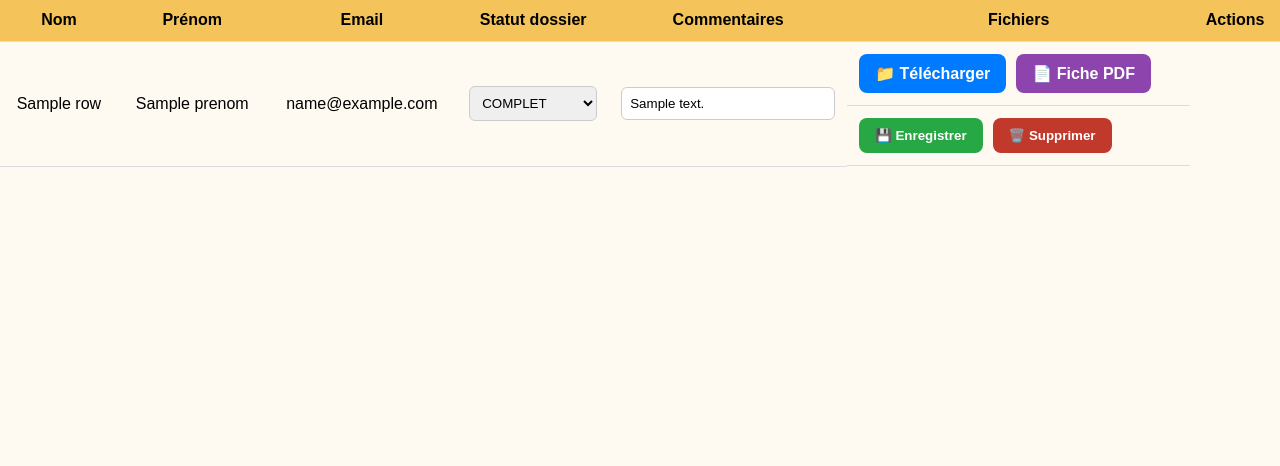
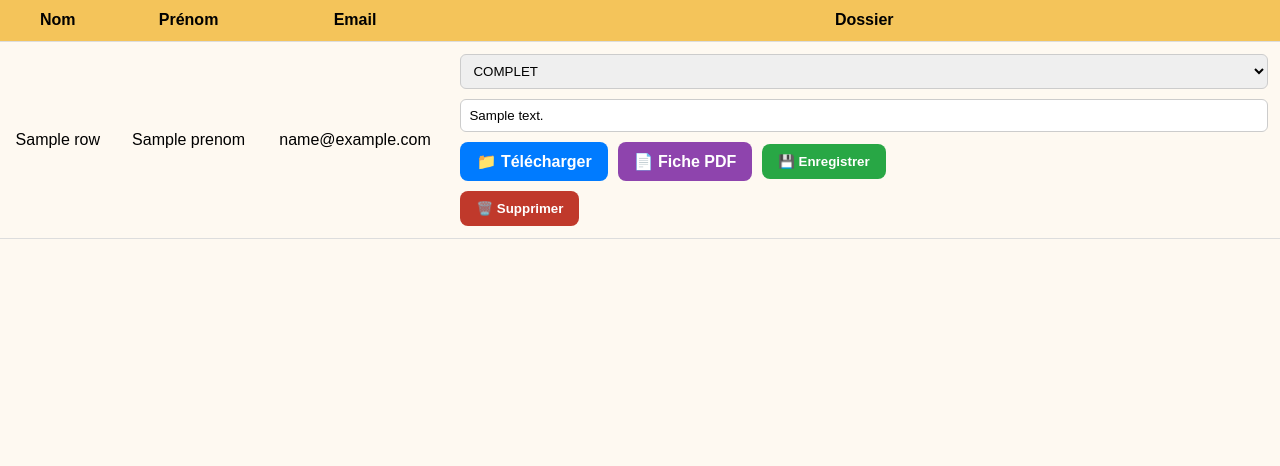
Before and after one commit to integraleacademy/inscriptions, a Flask app: template templates/admin.html in a window 1280 px wide. Shown: the part 141-607 px from the top of the page. Run offline with Flask 3, Linux system fonts and the light colour scheme; the template is opened without the code that fills it: most values are stand-ins (such as "Sample title", 1, 10 or a date in 2020); parts of the project's set-up code (start-up, migrations or seed data) failed here and were passed over.

Commit message:
Update admin.html

```diff
--- a/templates/admin.html
+++ b/templates/admin.html
@@ -17,10 +17,7 @@
         <th>Nom</th>
         <th>Prénom</th>
         <th>Email</th>
-        <th>Statut dossier</th>
-        <th>Commentaires</th>
-        <th>Fichiers</th>
-        <th>Actions</th>
+        <th colspan="4">Dossier</th>
       </tr>
     </thead>
     <tbody>
@@ -29,32 +26,22 @@
         <td>{{ row.nom }}</td>
         <td>{{ row.prenom }}</td>
         <td>{{ row.email }}</td>
-
-        <!-- Statut dossier -->
-        <td>
-          <form method="post" action="/update/{{ row.prenom }}/{{ row.nom }}">
+        <td colspan="4">
+          <form method="post" action="/update/{{ row.prenom }}/{{ row.nom }}" class="actions">
             <select name="status">
               <option value="INCOMPLET" {% if row.status == 'INCOMPLET' %}selected{% endif %}>INCOMPLET</option>
               <option value="COMPLET" {% if row.status == 'COMPLET' %}selected{% endif %}>COMPLET</option>
             </select>
-        </td>
 
-        <!-- Commentaire -->
-        <td>
-          <input type="text" name="commentaire" value="{{ row.commentaire }}" placeholder="Commentaire">
-        </td>
+            <input type="text" name="commentaire" value="{{ row.commentaire }}" placeholder="Commentaire">
 
-        <!-- Fichiers -->
-        <td class="actions">
-          <a href="/download/{{ row.folder }}" class="btn download">📁 Télécharger</a>
-          <a href="/fiche/{{ row.prenom }}/{{ row.nom }}" class="btn pdf">📄 Fiche PDF</a>
-        </td>
+            <a href="/download/{{ row.folder }}" class="btn download">📁 Télécharger</a>
+            <a href="/fiche/{{ row.prenom }}/{{ row.nom }}" class="btn pdf">📄 Fiche PDF</a>
 
-        <!-- Actions -->
-        <td class="actions">
             <button type="submit" class="btn save">💾 Enregistrer</button>
           </form>
-          <form method="post" action="/delete/{{ row.prenom }}/{{ row.nom }}">
+
+          <form method="post" action="/delete/{{ row.prenom }}/{{ row.nom }}" class="actions" style="margin-top: 10px;">
             <button type="submit" class="btn delete">🗑️ Supprimer</button>
           </form>
         </td>
```
